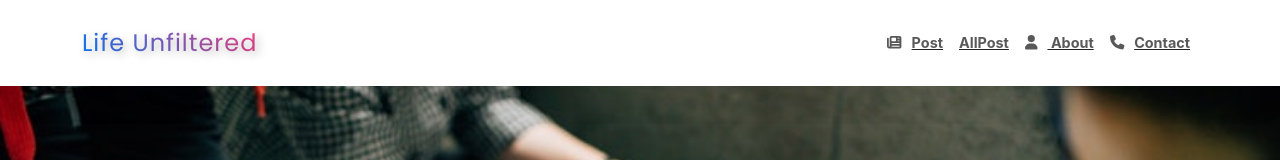
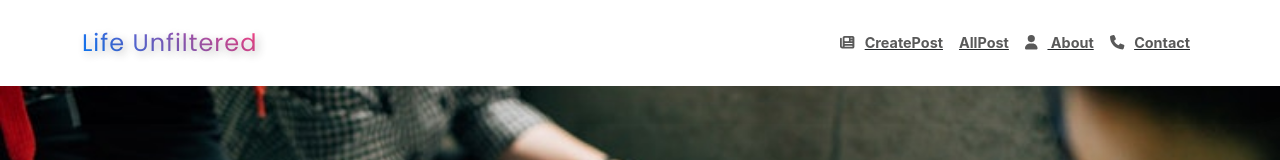
Before and after one commit to sameerpise/Blog, a React (Vite) app in the folder blog/: page / in a window 1280 px wide. Shown: the top 160 px of the page. Built offline with nearby package versions, Linux system fonts and the light colour scheme.

Commit message:
Update NavBar.jsx

```diff
--- a/blog/src/Componets/NavBar.jsx
+++ b/blog/src/Componets/NavBar.jsx
@@ -58,7 +58,7 @@ const NavBar = () => {
         <div className="collapse navbar-collapse" id="navbarsWow">
           <ul className="navbar-nav ms-auto">
             <li className="nav-item animated-underline ">
-              <a className="nav-link hover:text-blue-500 transition duration-300"  href="/AllPost"> <FontAwesomeIcon icon={faNewspaper} className="mr-3" style={{marginRight:"10px"}} />Post</a>
+              <a className="nav-link hover:text-blue-500 transition duration-300"  href="/AllPost"> <FontAwesomeIcon icon={faNewspaper} className="mr-3" style={{marginRight:"10px"}} />CreatePost</a>
             </li>
 
             {/* Dropdown Menu */}
```
